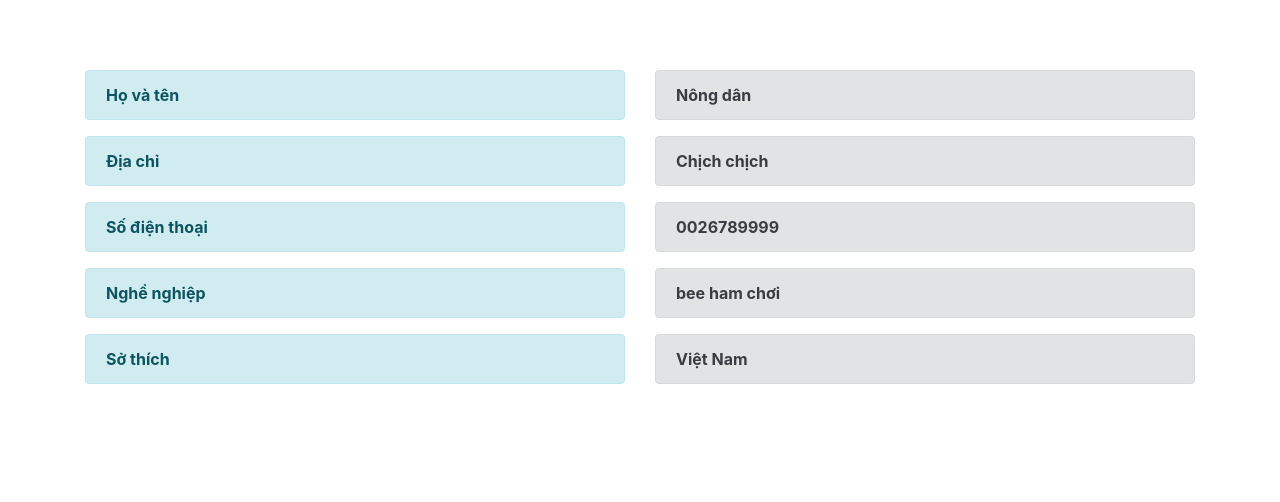
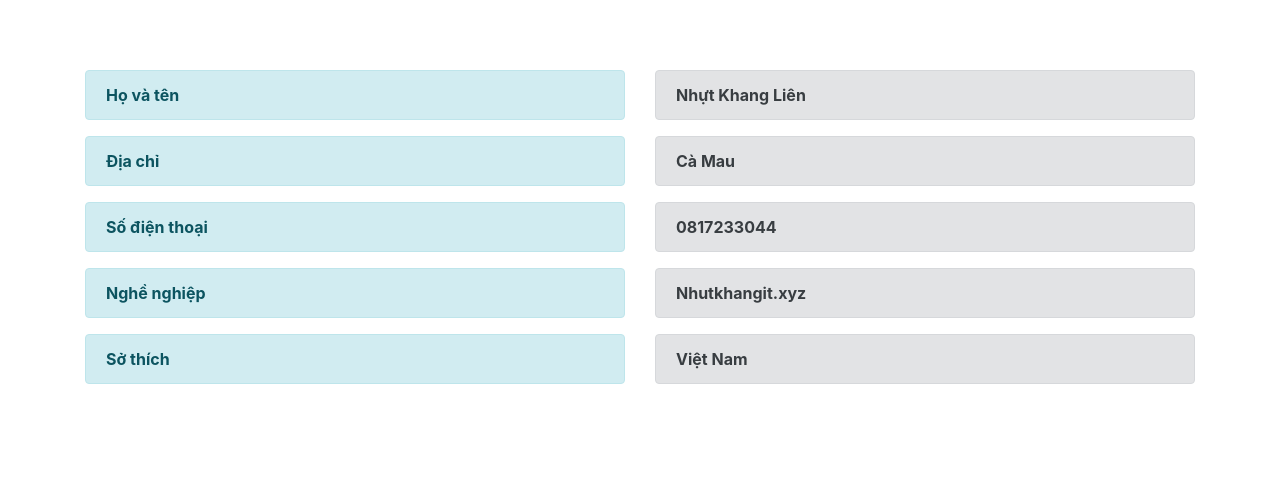
Before and after one commit to nhutkhangit/nhutkhangitweb, a Yii app: template views/site/about.php in a window 1280 px wide. Shown: the top 502 px of the page. Run offline with PHP 8.4 and a stand-in for Yii, Linux system fonts and the light colour scheme; the template is opened without the code that fills it, so the values that code supplies are empty; some libraries are stand-ins or nearby versions.

Commit message:
update index

```diff
--- a/views/site/about.php
+++ b/views/site/about.php
@@ -26,16 +26,16 @@ $this->params['breadcrumbs'][] = $this->title;
         </div>
         <div class="col-6">
             <div class="alert alert-secondary">
-                <strong>Nông dân</strong>
+                <strong>Nhựt Khang Liên</strong>
             </div>
             <div class="alert alert-secondary">
-                <strong>Chịch chịch</strong>
+                <strong>Cà Mau</strong>
             </div>
             <div class="alert alert-secondary">
-                <strong>0026789999</strong>
+                <strong>0817233044</strong>
             </div>
             <div class="alert alert-secondary">
-                <strong>bee ham chơi</strong>
+                <strong>Nhutkhangit.xyz</strong>
             </div>
             <div class="alert alert-secondary">
                 <strong>Việt Nam</strong>
```
Also changed, not shown: web/js/custom-js.js (added).
